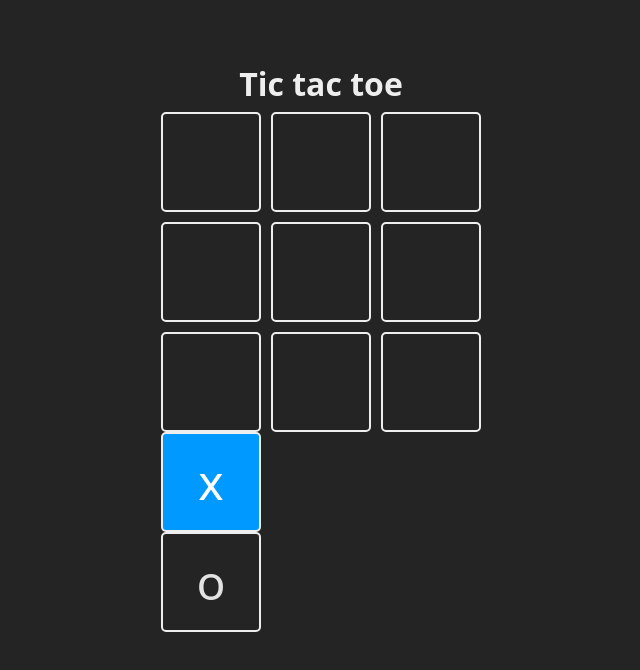
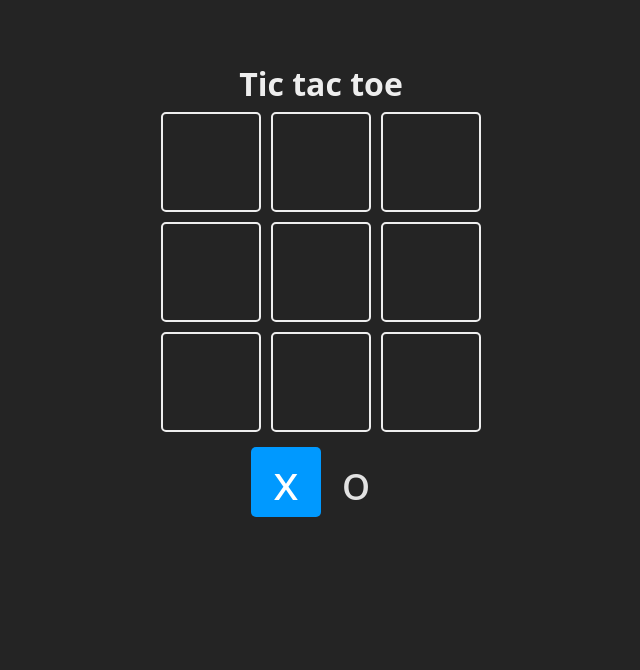
Before and after one commit to camiloricoe/JS, a React (Vite) app in the folder Midu/React1/01-triki/: page / in a window 1280 px wide. Shown: the top 670 px of the page, without its empty margins (319-959 px from the left). Built offline with nearby package versions, Linux system fonts and the light colour scheme.

Commit message:
turn selectror style correction

```diff
--- a/Midu/React1/01-triki/src/App.jsx
+++ b/Midu/React1/01-triki/src/App.jsx
@@ -60,7 +60,7 @@ function App() {
         }
       </section>
 
-      <section>
+      <section className='turn'>
         <Square isSelected = {turn=== Turns.X}>{Turns.X}</Square>
         <Square isSelected = {turn=== Turns.O}>{Turns.O}</Square>
       </section>
```
